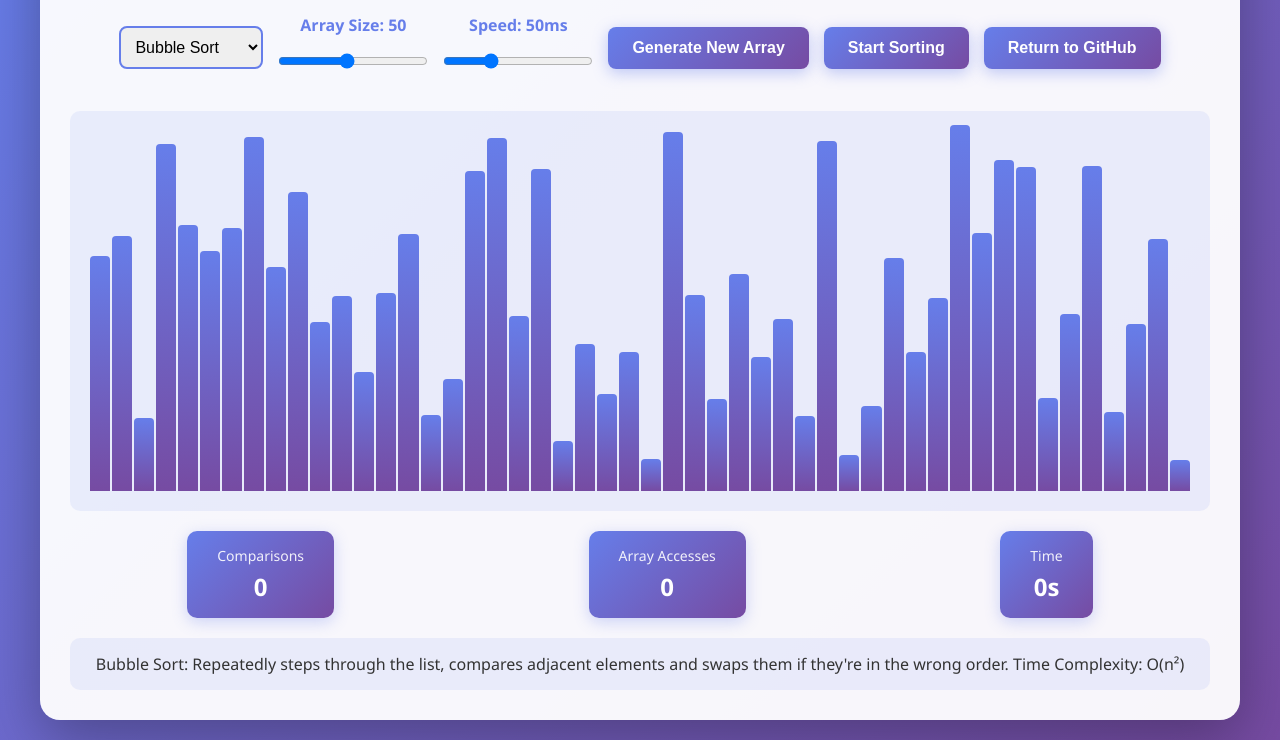
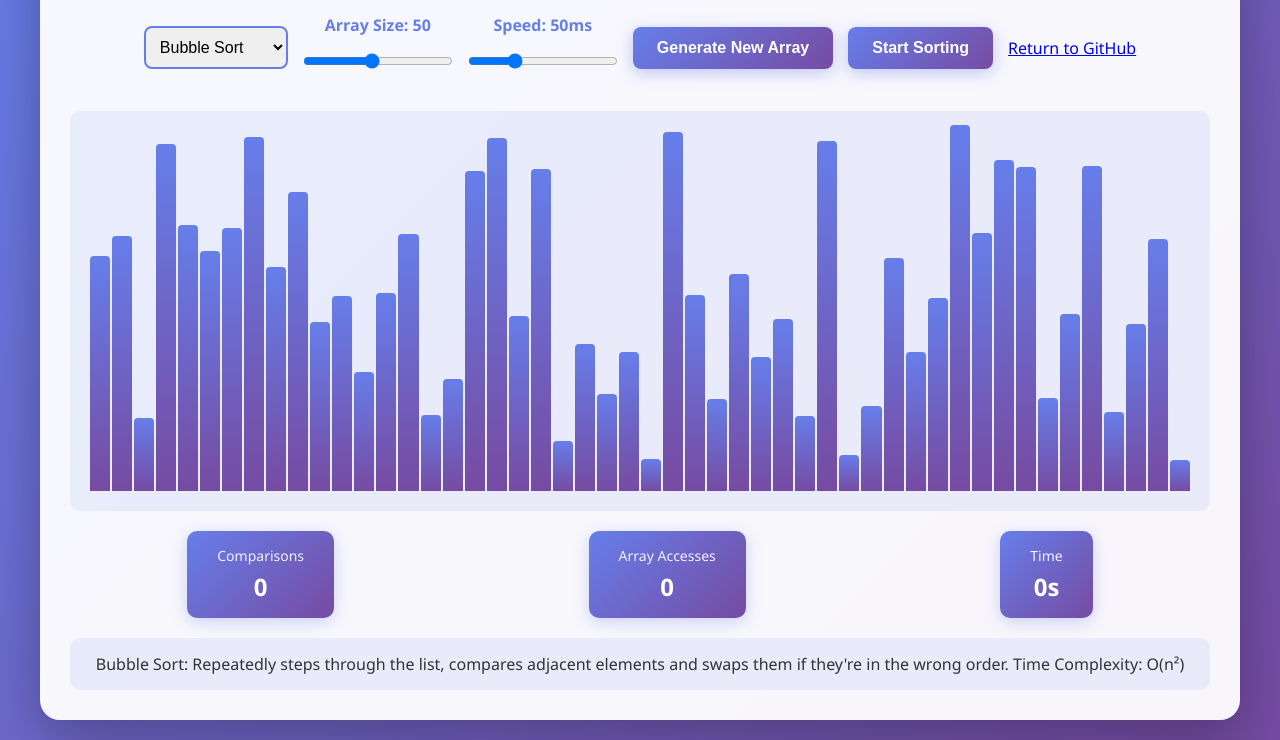
Before and after one commit to Chaotic-Mess/My-Code-, a plain HTML site: page Personal Projects/sorting-visualizer.html in a window 1280 px wide. Shown: the part 121-861 px from the top of the page. Drawn offline with Linux system fonts and the light colour scheme.

Commit message:
Update sorting-visualizer.html

```diff
--- a/Personal Projects/sorting-visualizer.html
+++ b/Personal Projects/sorting-visualizer.html
@@ -187,7 +187,7 @@
 
             <button id="generate">Generate New Array</button>
             <button id="sort">Start Sorting</button>
-            <button href="https://github.com/Chaotic-Mess/My-Code-" class="button">Return to GitHub</button>
+            <a href="https://github.com/Chaotic-Mess/My-Code-" class="button">Return to GitHub</a>
         </div>
 
         <div class="array-container" id="arrayContainer"></div>
```
